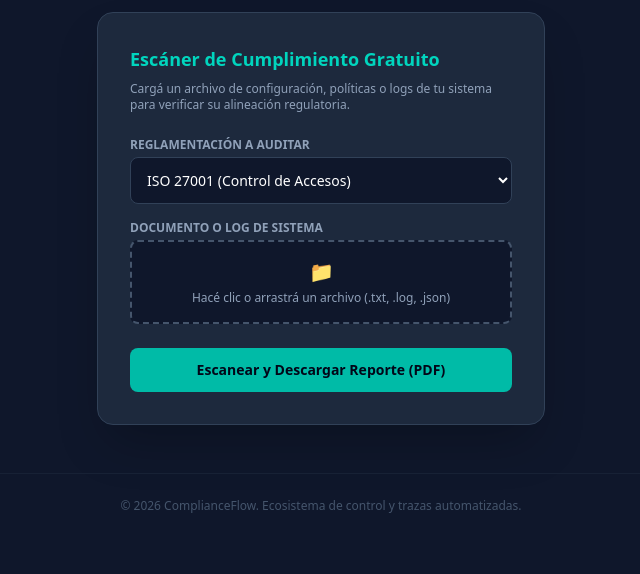
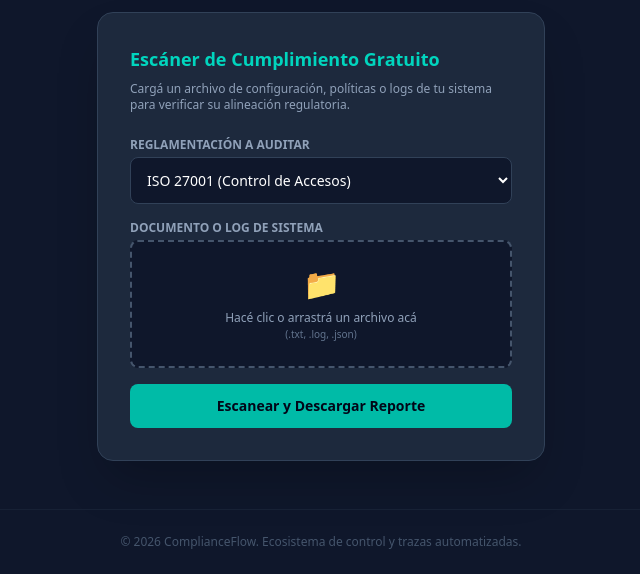
Before and after one commit to LeandroSchulze/ComplianceFlow, a FastAPI app: page / in a window 1280 px wide. Shown: the part 400-974 px from the top of the page, without its empty margins (319-959 px from the left). Before the commit the page ends 913 px from the top, so only its background shows below. Run offline with FastAPI, Linux system fonts and the light colour scheme; parts of the project's set-up code (start-up, migrations or seed data) failed here and were passed over; some libraries are stand-ins or nearby versions.

Commit message:
Update index.html

```diff
--- a/templates/index.html
+++ b/templates/index.html
@@ -6,7 +6,9 @@
     <title>ComplianceFlow | AI Compliance Auditor</title>
     <script src="https://cdn.jsdelivr.net/npm/@tailwindcss/browser@4"></script>
 </head>
-<body class="bg-slate-900 text-white font-sans min-h-screen flex flex-col justify-between">
+<body class="bg-slate-900 text-white font-sans min-h-screen flex flex-col justify-between relative overflow-x-hidden">
+
+    <div id="toast-container" class="fixed top-5 right-5 z-50 flex flex-col gap-3"></div>
 
     <div>
         <nav class="max-w-6xl mx-auto p-6 flex justify-between items-center">
@@ -26,7 +28,7 @@
                 <form id="scanForm" class="space-y-4">
                     <div>
                         <label class="block text-xs uppercase font-semibold text-slate-400 mb-1">Reglamentación a Auditar</label>
-                        <select id="normaId" class="w-full bg-slate-900 border border-slate-700 rounded-lg p-3 text-white focus:outline-none focus:border-teal-400 text-sm">
+                        <select id="normaId" class="w-full bg-slate-900 border border-slate-700 rounded-lg p-3 text-white focus:outline-none focus:border-teal-400 text-sm transition-colors">
                             <option value="ISO-IAM">ISO 27001 (Control de Accesos)</option>
                             <option value="SOC2-S3">SOC 2 Type II (Seguridad en Nube)</option>
                             <option value="SOC1-FIN">SOC 1 ICFR (Matriz Financiera)</option>
@@ -36,17 +38,17 @@
 
                     <div>
                         <label class="block text-xs uppercase font-semibold text-slate-400 mb-1">Documento o Log de Sistema</label>
-                        <div class="relative border-2 border-dashed border-slate-600 hover:border-teal-400 rounded-lg p-4 bg-slate-900 text-center cursor-pointer transition">
-                            <input type="file" id="auditFile" required class="absolute inset-0 w-full h-full opacity-0 cursor-pointer" onchange="actualizarNombreArchivo(this)">
-                            <div class="space-y-1">
-                                <span class="text-xl block">📁</span>
-                                <p id="fileLabel" class="text-xs text-slate-400 font-medium">Hacé clic o arrastrá un archivo (.txt, .log, .json)</p>
+                        <div id="dropzone" class="relative border-2 border-dashed border-slate-600 hover:border-teal-400 rounded-lg p-6 bg-slate-900 text-center cursor-pointer transition-all duration-300 group">
+                            <input type="file" id="auditFile" required class="absolute inset-0 w-full h-full opacity-0 cursor-pointer z-10" onchange="actualizarNombreArchivo(this)">
+                            <div class="space-y-2 transform group-hover:scale-105 transition-transform duration-300">
+                                <span class="text-3xl block text-slate-500 group-hover:text-teal-400">📁</span>
+                                <p id="fileLabel" class="text-xs text-slate-400 font-medium">Hacé clic o arrastrá un archivo acá<br><span class="text-[10px] text-slate-500">(.txt, .log, .json)</span></p>
                             </div>
                         </div>
                     </div>
 
-                    <button type="submit" id="btnScan" class="w-full bg-teal-500 hover:bg-teal-400 text-slate-950 font-bold p-3 rounded-lg transition duration-200 text-sm cursor-pointer mt-2">
-                        Escanear y Descargar Reporte (PDF)
+                    <button type="submit" id="btnScan" class="w-full bg-teal-500 hover:bg-teal-400 text-slate-950 font-bold p-3 rounded-lg transition duration-200 text-sm cursor-pointer mt-2 flex items-center justify-center">
+                        <span id="btnText">Escanear y Descargar Reporte</span>
                     </button>
                 </form>
                 <div id="statusMsg" class="mt-4 text-xs text-center font-medium hidden"></div>
@@ -59,54 +61,96 @@
     </footer>
 
     <script>
+        // LÓGICA DE TOASTS FLOTANTES
+        function showToast(message, type = 'success') {
+            const container = document.getElementById('toast-container');
+            const toast = document.createElement('div');
+            const color = type === 'success' ? 'emerald' : (type === 'error' ? 'rose' : 'amber');
+            const icon = type === 'success' ? '✅' : (type === 'error' ? '❌' : '⚠️');
+            toast.className = `bg-slate-800 border border-${color}-500/50 text-white px-4 py-3 rounded-xl shadow-2xl flex items-center gap-3 transform transition-all duration-300 translate-x-[120%]`;
+            toast.innerHTML = `<span class="text-lg">${icon}</span><p class="text-xs font-medium">${message}</p>`;
+            container.appendChild(toast);
+
+            setTimeout(() => toast.classList.remove('translate-x-[120%]'), 10);
+            setTimeout(() => {
+                toast.classList.add('translate-x-[120%]', 'opacity-0');
+                setTimeout(() => toast.remove(), 300);
+            }, 3500);
+        }
+
+        // LÓGICA DE DROPZONE VIVA
+        const dropzone = document.getElementById('dropzone');
+        const fileInput = document.getElementById('auditFile');
+
+        ['dragenter', 'dragover', 'dragleave', 'drop'].forEach(eventName => {
+            dropzone.addEventListener(eventName, preventDefaults, false);
+        });
+        function preventDefaults(e) { e.preventDefault(); e.stopPropagation(); }
+
+        ['dragenter', 'dragover'].forEach(eventName => {
+            dropzone.addEventListener(eventName, () => {
+                dropzone.classList.add('border-teal-400', 'bg-teal-900/20');
+            }, false);
+        });
+
+        ['dragleave', 'drop'].forEach(eventName => {
+            dropzone.addEventListener(eventName, () => {
+                dropzone.classList.remove('border-teal-400', 'bg-teal-900/20');
+            }, false);
+        });
+
+        dropzone.addEventListener('drop', (e) => {
+            fileInput.files = e.dataTransfer.files;
+            actualizarNombreArchivo(fileInput);
+        });
+
         function actualizarNombreArchivo(input) {
             const label = document.getElementById('fileLabel');
             if (input.files && input.files.length > 0) {
-                label.innerText = `📄 Seleccionado: ${input.files[0].name}`;
-                label.className = "text-xs text-teal-400 font-bold font-mono";
+                label.innerHTML = `📄 <span class="text-teal-400 font-bold font-mono">${input.files[0].name}</span><br><span class="text-[10px] text-teal-500/70">Listo para analizar</span>`;
+                dropzone.classList.add('border-teal-500/50', 'bg-teal-950/30');
             } else {
-                label.innerText = "Hacé clic o arrastrá un archivo (.txt, .log, .json)";
-                label.className = "text-xs text-slate-400 font-medium";
+                label.innerHTML = "Hacé clic o arrastrá un archivo acá<br><span class="text-[10px] text-slate-500">(.txt, .log, .json)</span>";
+                dropzone.classList.remove('border-teal-500/50', 'bg-teal-950/30');
             }
         }
 
         document.getElementById('scanForm').addEventListener('submit', async (e) => {
             e.preventDefault();
-            const fileInput = document.getElementById('auditFile');
             const norma = document.getElementById('normaId').value;
             const btn = document.getElementById('btnScan');
+            const btnText = document.getElementById('btnText');
             const status = document.getElementById('statusMsg');
 
             if (!fileInput.files || fileInput.files.length === 0) return;
             const fileName = fileInput.files[0].name;
 
+            // ANIMACIÓN DE CARGA EN BOTÓN
             btn.disabled = true;
-            status.classList.remove('hidden');
-            status.className = "mt-4 text-xs text-center text-teal-400 animate-pulse";
-            status.innerText = "Ingestando documento y buscando vulnerabilidades en el código...";
+            const originalText = btnText.innerText;
+            btnText.innerHTML = `<svg class="animate-spin h-4 w-4 mr-2 text-slate-900" xmlns="http://www.w3.org/2000/svg" fill="none" viewBox="0 0 24 24"><circle class="opacity-25" cx="12" cy="12" r="10" stroke="currentColor" stroke-width="4"></circle><path class="opacity-75" fill="currentColor" d="M4 12a8 8 0 018-8V0C5.373 0 0 5.373 0 12h4zm2 5.291A7.962 7.962 0 014 12H0c0 3.042 1.135 5.824 3 7.938l3-2.647z"></path></svg> Analizando documento...`;
 
-            // Creamos un FormData nativo para enviar el archivo binario real
+            status.classList.add('hidden');
+
             const formData = new FormData();
             formData.append('file', fileInput.files[0]);
             formData.append('norma_id', norma);
 
             try {
-                // Ya NO enviamos Content-Type, el navegador lo asigna automáticamente al usar FormData
                 const response = await fetch('/api/compliance/scan', {
                     method: 'POST',
                     body: formData
                 });
 
-                // MANEJO DE LÍMITE GRATUITO (3 MÁXIMO POR IP)
                 if (response.status === 402) {
-                    status.className = "mt-4 p-4 rounded-xl bg-rose-950/40 border border-rose-500/30 text-xs text-center text-rose-300 space-y-2.5";
+                    status.classList.remove('hidden');
+                    status.className = "mt-4 p-4 rounded-xl bg-rose-950/40 border border-rose-500/30 text-xs text-center text-rose-300 space-y-2.5 animate-fade-in";
                     status.innerHTML = `
                         <p class="font-bold">⚠️ Cuota Freemium Agotada (3 de 3 por IP)</p>
-                        <p class="text-slate-400 text-[11px]">Para auditar nuevos documentos sin restricciones y activar el Copiloto de Inteligencia Artificial, necesitás una cuenta activa.</p>
-                        <a href="/login" class="inline-block mt-1 w-full bg-gradient-to-r from-teal-400 to-cyan-400 text-slate-950 font-black py-2.5 rounded-lg text-center hover:from-teal-300 hover:to-cyan-300 transition-all shadow-lg">
-                            Registrarse y Elegir Plan 🚀
-                        </a>
+                        <p class="text-slate-400 text-[11px]">Para auditar nuevos documentos sin restricciones, necesitás una cuenta activa.</p>
+                        <a href="/login" class="inline-block mt-1 w-full bg-gradient-to-r from-teal-400 to-cyan-400 text-slate-950 font-black py-2.5 rounded-lg text-center hover:from-teal-300 hover:to-cyan-300 transition-all shadow-lg">Registrarse y Elegir Plan 🚀</a>
                     `;
+                    showToast("Límite de uso alcanzado", "error");
                     return;
                 }
 
@@ -119,18 +163,16 @@
                     document.body.appendChild(a);
                     a.click();
                     a.remove();
-                    status.className = "mt-4 p-2.5 rounded-xl bg-emerald-950/30 border border-emerald-500/20 text-xs text-center text-emerald-400";
-                    status.innerText = "✅ Reporte de cumplimiento descargado con éxito.";
+                    showToast("Reporte descargado exitosamente", "success");
                 } else {
                     const err = await response.json();
-                    status.className = "mt-4 text-xs text-center text-rose-400";
-                    status.innerText = `❌ Error: ${err.detail || 'Fallo al procesar el archivo.'}`;
+                    showToast(err.detail || 'Fallo al procesar el archivo', "error");
                 }
             } catch (error) {
-                status.className = "mt-4 text-xs text-center text-rose-400";
-                status.innerText = "❌ Error en conexión con el servidor.";
+                showToast("Error en conexión con el servidor.", "error");
             } finally {
                 btn.disabled = false;
+                btnText.innerHTML = originalText;
             }
         });
     </script>
```
